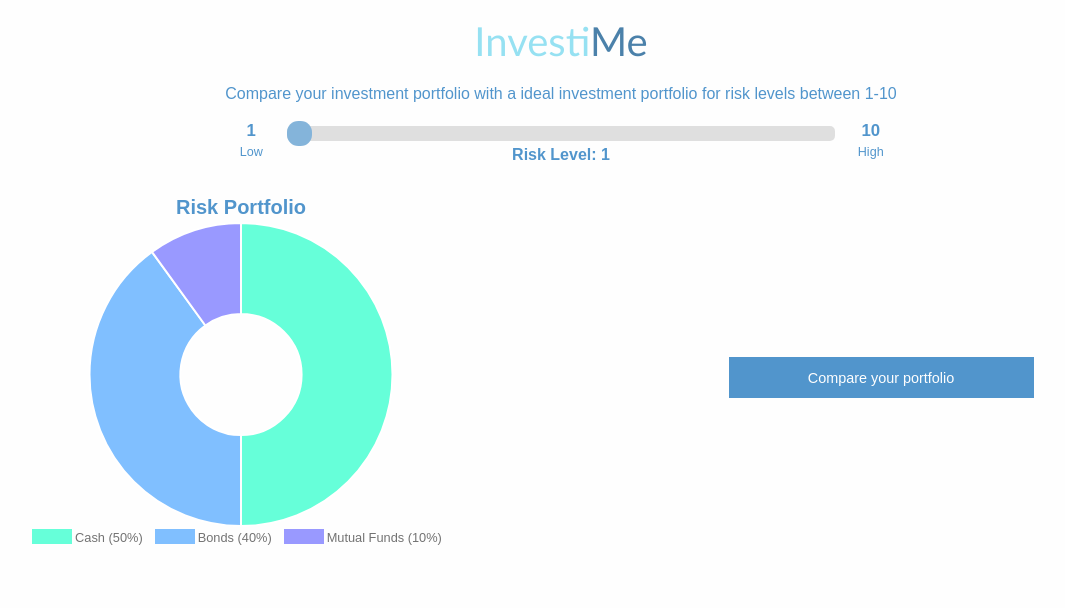
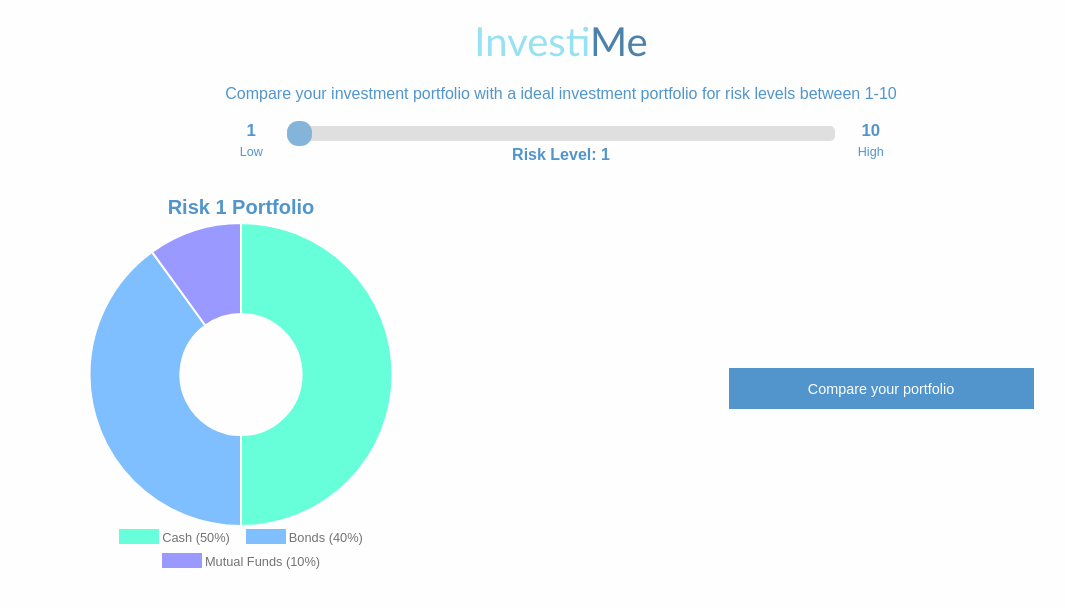
Before and after one commit to nezchaudhary/finance-ui, a React (Create React App) app: page / in a window 1280 px wide. Shown: the top 608 px of the page, without its empty margins (79-1144 px from the left). Built offline with nearby package versions, Linux system fonts and the light colour scheme.

Commit message:
Add margins to ledger and change header size

```diff
--- a/src/components/chart/chart.css
+++ b/src/components/chart/chart.css
@@ -5,8 +5,8 @@
 
 .legend-main {
   display: inline-block;
-  padding-right: 10px;
-  padding-left: 2px;
+  margin-left: 8px;
+  margin-right: 8px;
 }
 
 .legend-color {
--- a/src/components/chart/chart.js
+++ b/src/components/chart/chart.js
@@ -70,13 +70,13 @@ class DoughnutChart extends Component {
   getHeader(total) {
     let header;
     if (this.props.type === 'risk-level') {
-      header = `Risk Portfolio`;
+      header = `Risk ${this.props.selectedLevel} Portfolio`;
     } else if (this.props.type === 'user-portfolio') {
       header = 'Your Current Portfolio';
     } else if (this.props.type === 'user-risk-portfolio' && total) {
-      header = `Ideal Risk ${this.props.selectedLevel} Portfolio for you`;
+      header = `Your Ideal Level ${this.props.selectedLevel} Portfolio`;
     } else if (this.props.type === 'user-risk-portfolio' && !total) {
-      header = 'Risk Portfolio';
+      header = `Risk ${this.props.selectedLevel} Portfolio`;
     }
     return header;
   }
```
